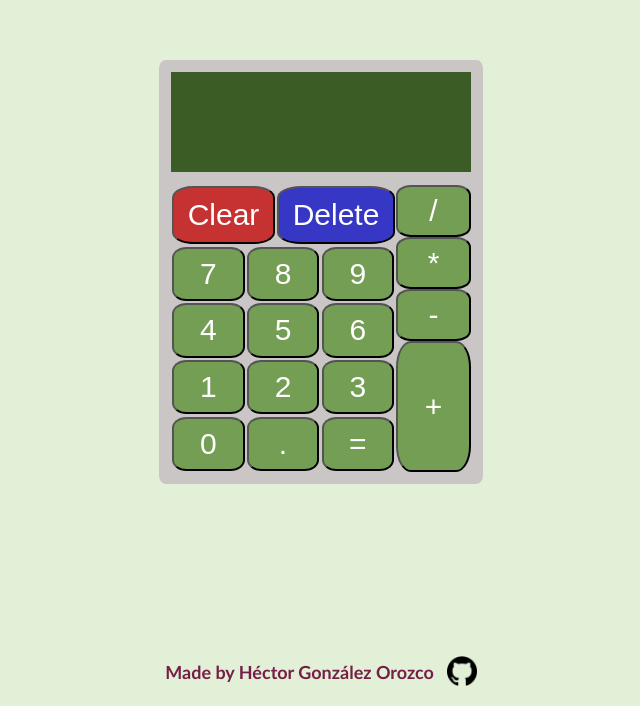
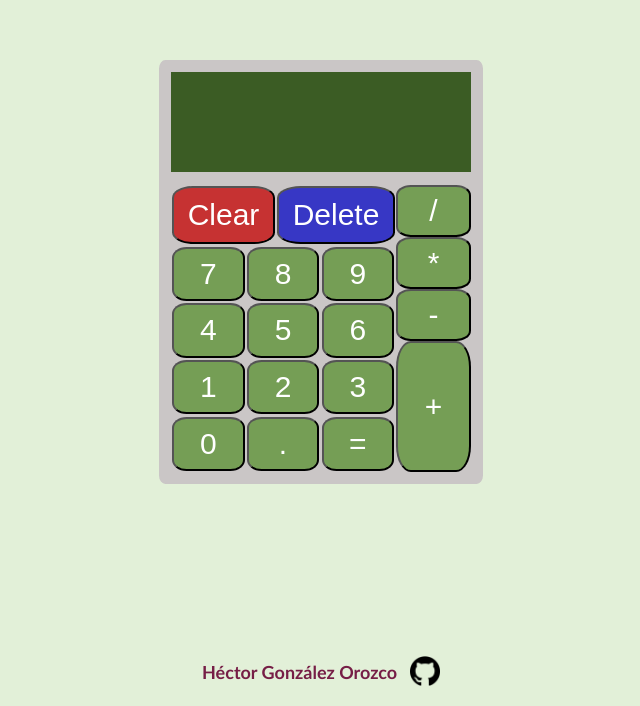
Before and after one commit to hectorgonzalezo/calculator, a plain HTML site: page index.html in a window 1280 px wide. Shown: the part 110-816 px from the top of the page, without its empty margins (319-959 px from the left). Drawn offline with Linux system fonts and the light colour scheme.

Commit message:
Remove letters from footer

```diff
--- a/index.html
+++ b/index.html
@@ -47,12 +47,12 @@
 
         </div>
     </div>
-    <div id="footer">
-        <h2>Made by Héctor González Orozco</h2>
+    <footer>
+        <h2>Héctor González Orozco</h2>
         <a href='https://github.com/hectorgonzalezo/'>
             <img src="./images/github-logo.png" alt="github logo" id="github-logo">
         </a>
-    </div>
+    </footer>
 </body>
 
 </html>
--- a/styles/style.css
+++ b/styles/style.css
@@ -131,7 +131,7 @@ body {
 }
 
 
-#footer {
+footer {
     margin-top: auto;
     display: flex;
     align-items: center;
```
